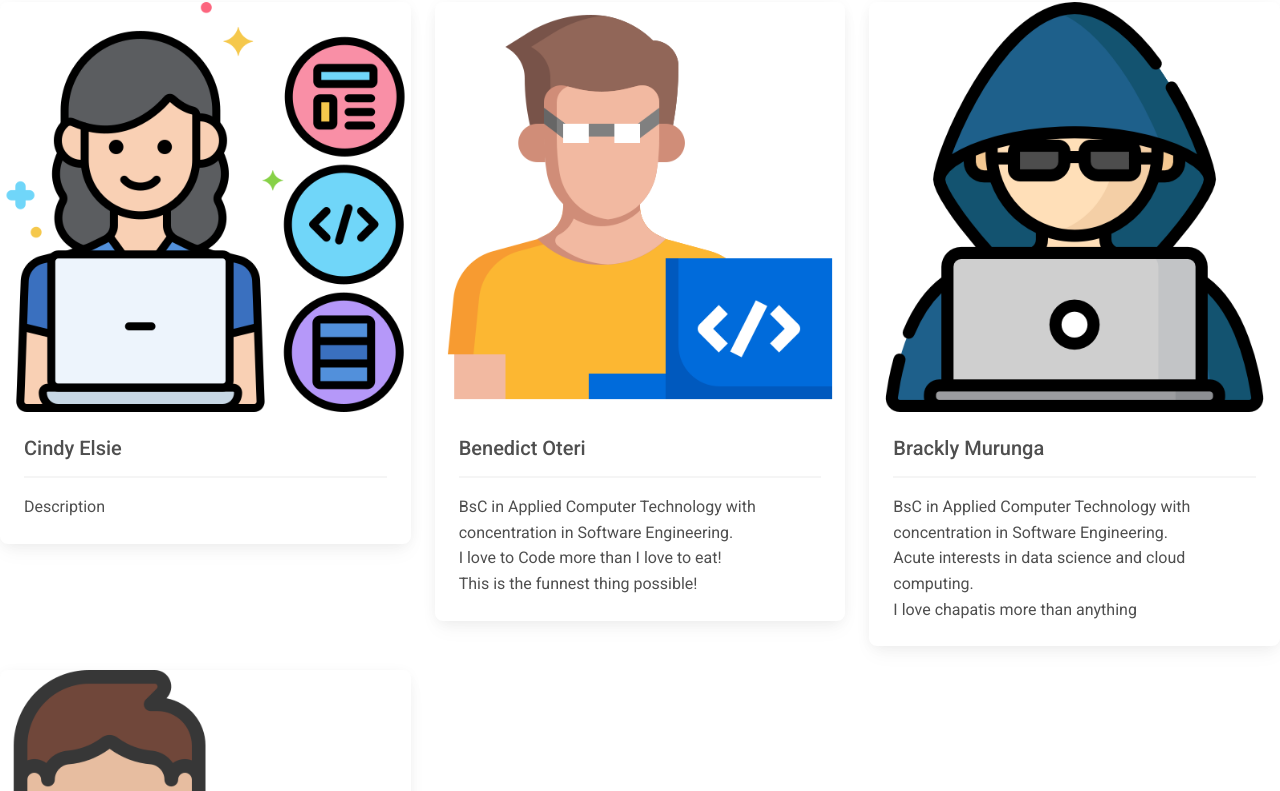
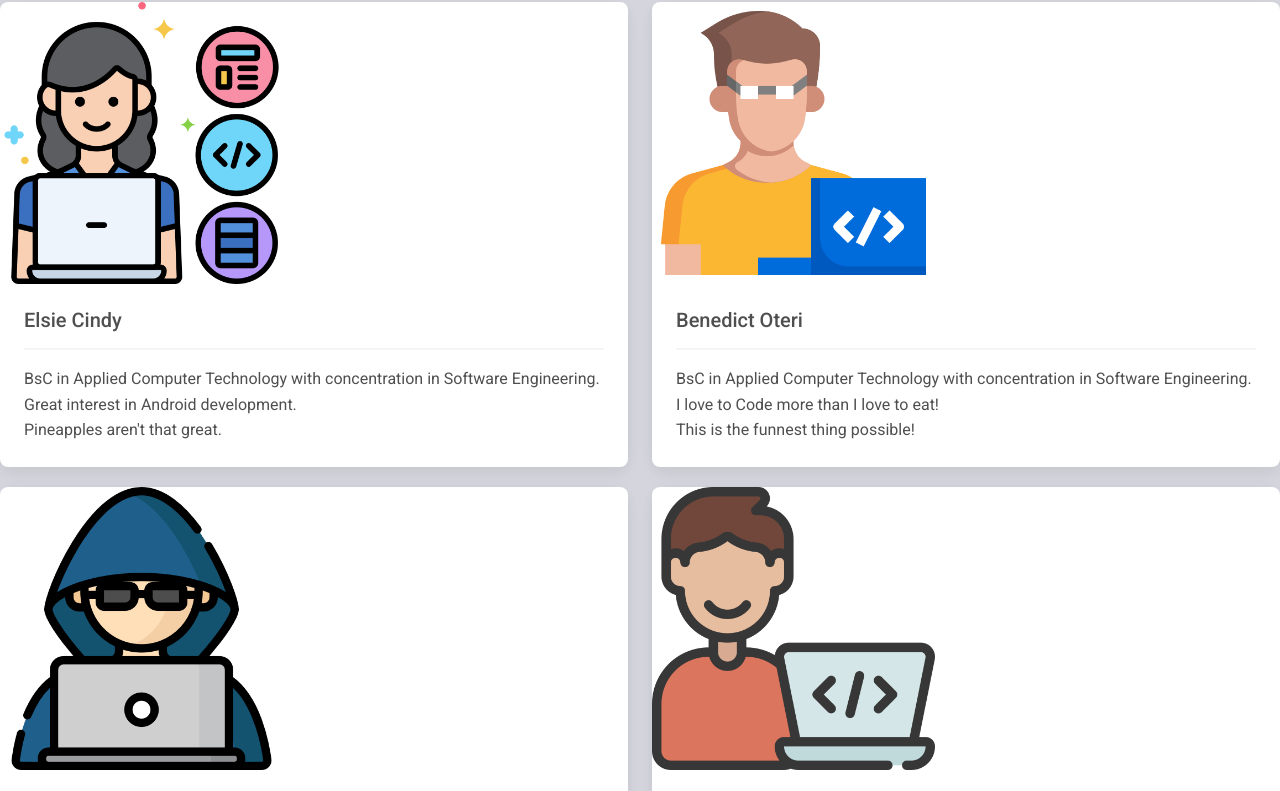
Before and after one commit to Brackly/GroupLabWork, a plain HTML site: page index.html in a window 1280 px wide. Shown: the part 713-1504 px from the top of the page. Drawn offline with Linux system fonts and the light colour scheme.

Commit message:
Styling changed and content added

```diff
--- /dev/null
+++ b/Static/style2.css
@@ -0,0 +1,16 @@
+.image{
+    width: 45%;
+    height: 45%;
+  }
+
+  #teamPics{
+    background-color: hsl(235, 10%, 85%);
+  }
+
+  .row{
+    margin-bottom: 20px;
+  }
+
+#team{
+    text-align: center;
+}
--- a/index.html
+++ b/index.html
@@ -19,6 +19,7 @@
     />
     <!-- MDB -->
     <link rel="stylesheet" href="css/mdb.min.css" />
+    <link rel="stylesheet" href="Static/style2.css">
   </head>
   <body>
     <!-- Start your project here-->
@@ -107,27 +108,32 @@
         </div>
         <!-- Background image -->
       </header>
+
       <body>
-        <div>
+        <div id="teamPics">
           <div>
            <u><b><h1 id="team">MEET THE TEAM!</h1></b></u>
           </div>
-          <div class="row row-cols-1 row-cols-md-3 g-4">
+
+          <div class="row">
+            <!-- row-cols-1 row-cols-md-3 g-4 -->
             <div class="col">
               <div class="card"style="border: bottom 10px; border-color:black;" >
-                <img src="img/developer.png" alt="Hollywood Sign on The Hill"/>
+                <img src="img/developer.png" class="image" alt="Hollywood Sign on The Hill"/>
                 <div class="card-body">
-                  <h5 class="card-title">Cindy Elsie</h5>
+                  <h5 class="card-title">Elsie Cindy</h5>
                   <hr class="hr" />
                   <p class="card-text">
-                   Description
+                   BsC in Applied Computer Technology with concentration in Software Engineering. <br>
+                   Great interest in Android development. <br>
+                   Pineapples aren't that great. <br>
                   </p>
                 </div>
               </div>
             </div>
             <div class="col">
               <div class="card">
-                <img src="img/programmer.png" class="card-img-top" alt="Palm Springs Road"/>
+                <img src="img/programmer.png" class="image" class="card-img-top" alt="Palm Springs Road"/>
                 <div class="card-body">
                   <h5 class="card-title">Benedict Oteri</h5>
                   <hr class="hr" />
@@ -135,14 +141,15 @@
                    BsC in Applied Computer Technology with concentration in Software Engineering.<br>
                    I love to Code more than I love to eat! <br>
                    This is the funnest thing possible!<br>
-
                   </p>
                 </div>
               </div>
             </div>
+          </div>
+          <div class="row">
             <div class="col">
               <div class="card">
-                <img src="img/hacker.png" class="card-img-top" alt="Los Angeles Skyscrapers"/>
+                <img src="img/hacker.png" class="image" class="card-img-top" alt="Los Angeles Skyscrapers"/>
                 <div class="card-body">
                   <h5 class="card-title">Brackly Murunga</h5>
                   <hr class="hr" />
@@ -158,12 +165,14 @@
             </div>
             <div class="col">
               <div class="card">
-                <img src="img/male dev.png" class="card-img-top" alt="Skyscrapers"/>
+                <img src="img/male dev.png" class="image" class="card-img-top" alt="Skyscrapers"/>
                 <div class="card-body">
                   <h5 class="card-title">Shem Jaoko</h5>
                   <hr class="hr" />
                   <p class="card-text">
-                    Description
+                    BsC in Applied Computer Technology with concentration in Software Engineering. <br>
+                    USIU IT Club President. <br>
+                    <br>
                   </p>
                 </div>
               </div>
```
Also changed, not shown: Static/style.css (line endings or trailing spaces).
